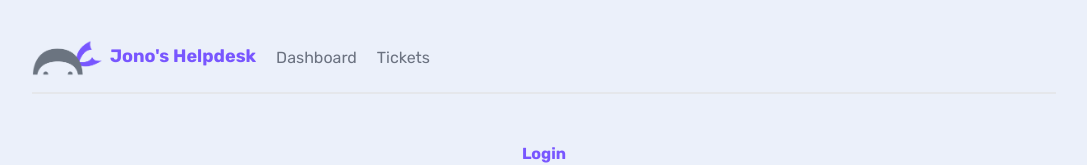
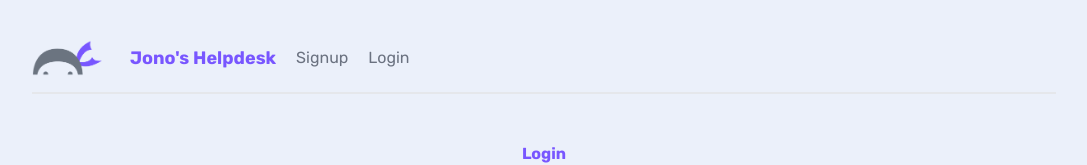
Before and after one commit to jono-rams/next-helpdesk, a Next.js app: page /login in a window 1280 px wide. Shown: the top 165 px of the page, without its empty margins (96-1183 px from the left). Built offline with nearby package versions, Linux system fonts and the light colour scheme.

Commit message:
Nested Layouts

```diff
--- /dev/null
+++ b/app/(auth)/layout.jsx
@@ -0,0 +1,25 @@
+import Link from "next/link";
+import Image from "next/image";
+import Logo from "../components/dojo-logo.png";
+
+export default function AuthLayout({ children }) {
+  return (
+    <>
+      <nav>
+        <Image
+          src={Logo}
+          alt="Dojo Helpdesk logo"
+          width={70}
+          quality={100}
+          placeholder="blur"
+          priority="true"
+          className="inline-block mr-2"
+        />
+        <h1>Jono&#39;s Helpdesk</h1>
+        <Link href="/signup">Signup</Link>
+        <Link href="/login">Login</Link>
+      </nav>
+      {children}
+    </>
+  );
+}
--- /dev/null
+++ b/app/(dashboard)/layout.jsx
@@ -0,0 +1,10 @@
+import Navbar from "../components/Navbar";
+
+export default function DashboardLayout({ children }) {
+  return (
+    <>
+      <Navbar />
+      {children}
+    </>
+  )
+}
--- a/app/layout.jsx
+++ b/app/layout.jsx
@@ -1,21 +1,17 @@
 import './globals.css'
 import { Rubik } from 'next/font/google'
-
-// Components
-import Navbar from './components/Navbar';
 
 const rubik = Rubik({ subsets: ['latin'] })
 
 export const metadata = {
-  title: 'Create Next App',
-  description: 'Generated by create next app',
+  title: "Jono's Helpdesk",
+  description: "Generated by create next app",
 }
 
 export default function RootLayout({ children }) {
   return (
     <html lang="en">
       <body className={rubik.className}>
-        <Navbar />
         {children}
       </body>
     </html>
```
